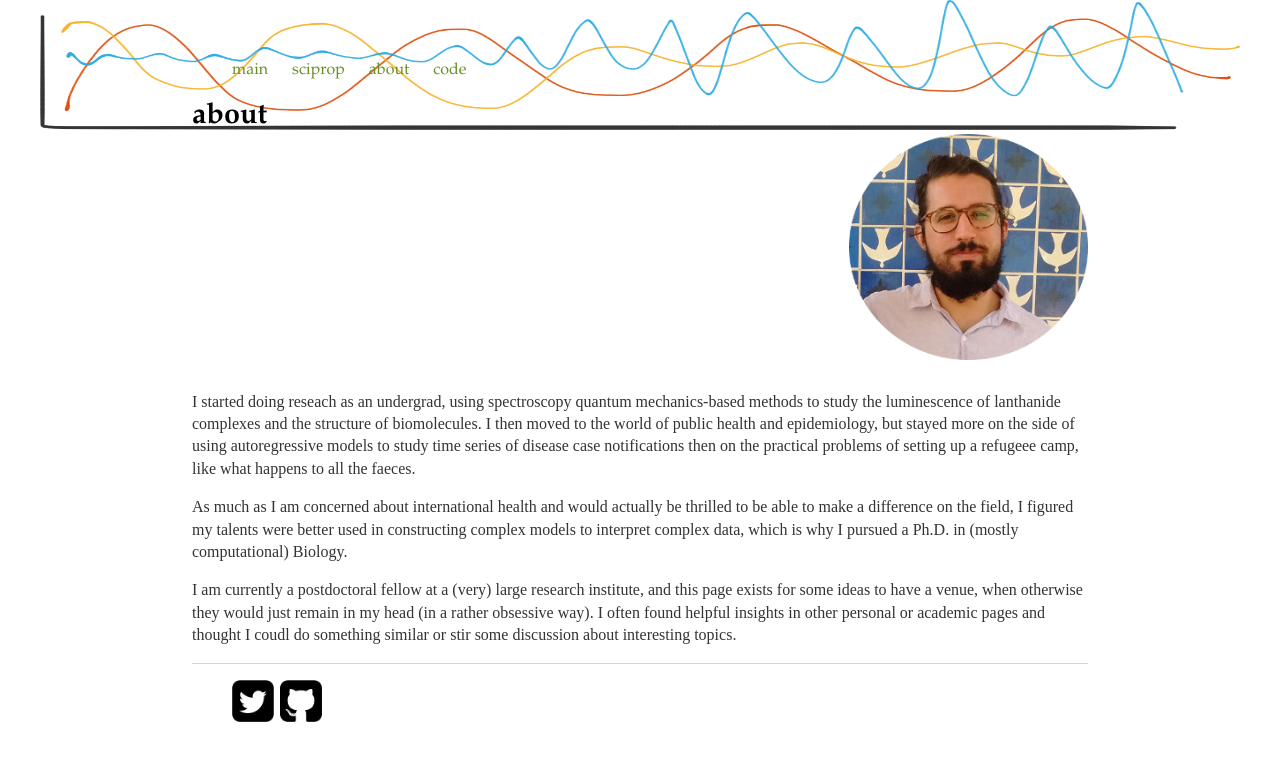
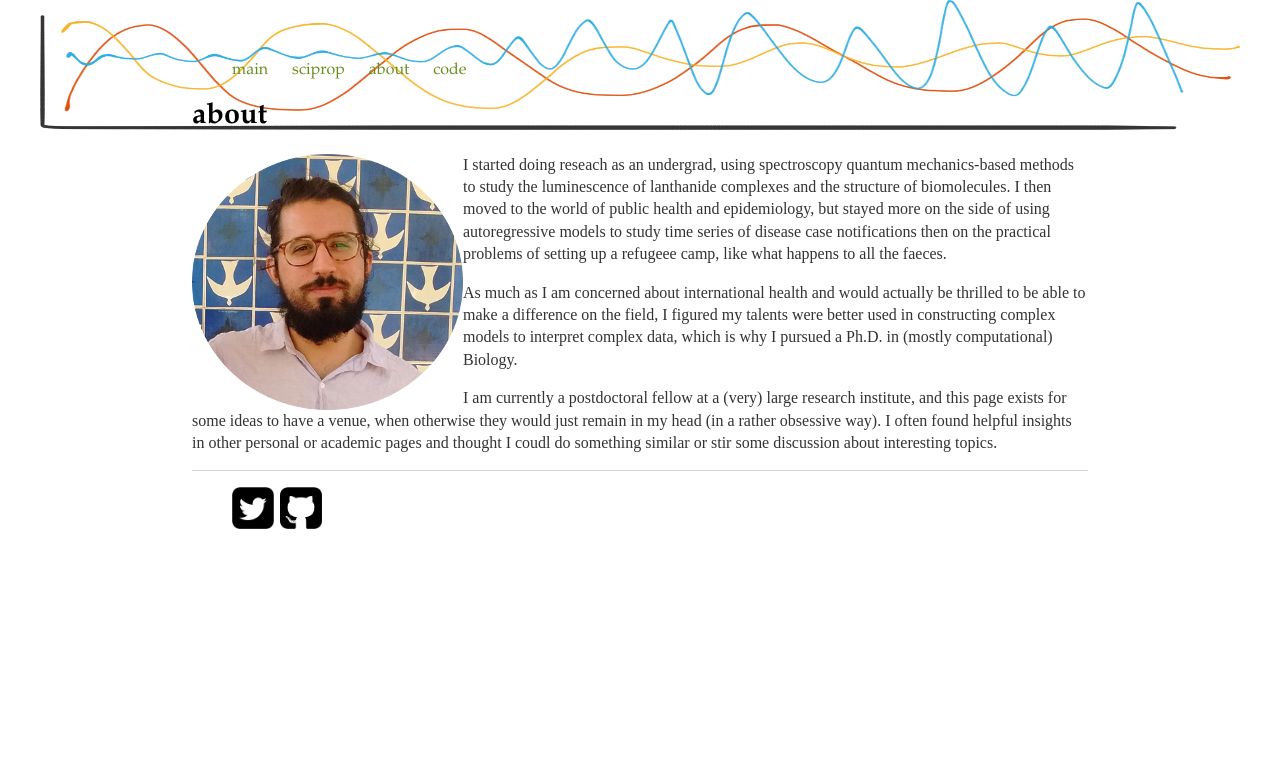
Before and after one commit to caesoma/caesoma.github.io, a Jekyll site: the page built from about/index.html, in a window 1280 px wide. Shown: the top 761 px of the page. Built offline with Jekyll 4.4.1, drawn with Linux system fonts in a browser that asks for light colours.

Commit message:
update layout

```diff
--- a/about/index.html
+++ b/about/index.html
@@ -2,9 +2,10 @@
 layout: default
 title: about
 ---
-<h1>{{ page.title }} <div style="text-align:right"><img src="/images/me2.png" alt="foto" style="width:239px;height:226px;border:0;"/></div></h1>
-
+<h1>{{ page.title }}</h1>
+<!-- <div style="text-align:right"><img src="/images/me2.png" alt="foto" style="width:239px;height:226px;border:0;"/></div> -->
 <p>
+<img src="/images/me2.png" alt="foto" class="alignleft"/>
 I started doing reseach as an undergrad, using spectroscopy quantum mechanics-based methods to study the luminescence of lanthanide complexes and the structure of biomolecules.
 I then moved to the world of public health and epidemiology, but stayed more on the side of using autoregressive models to study time series of disease case notifications then on the practical problems of setting up a refugeee camp, like what happens to all the faeces.
 </p>
--- a/css/main.css
+++ b/css/main.css
@@ -55,3 +55,7 @@
 ul.posts li {
     list-style: none;
 }
+
+.alignleft {
+   float: left;
+}
```
